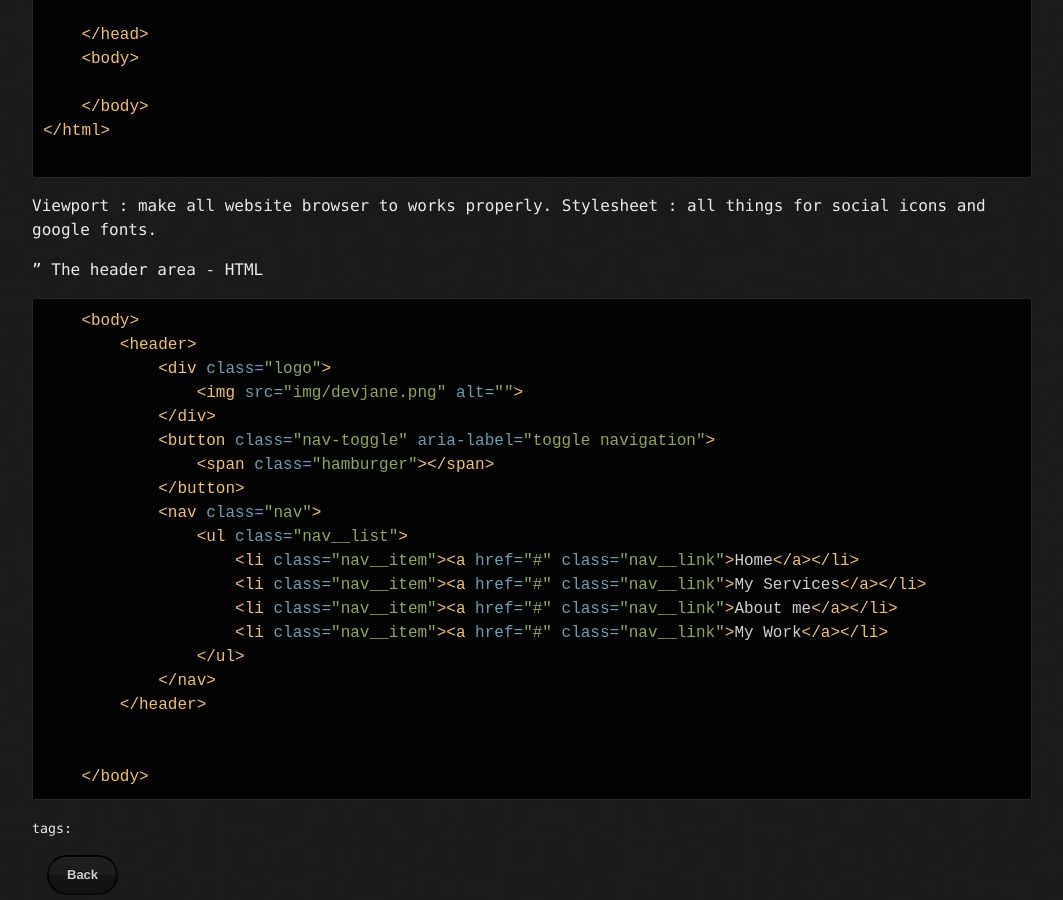
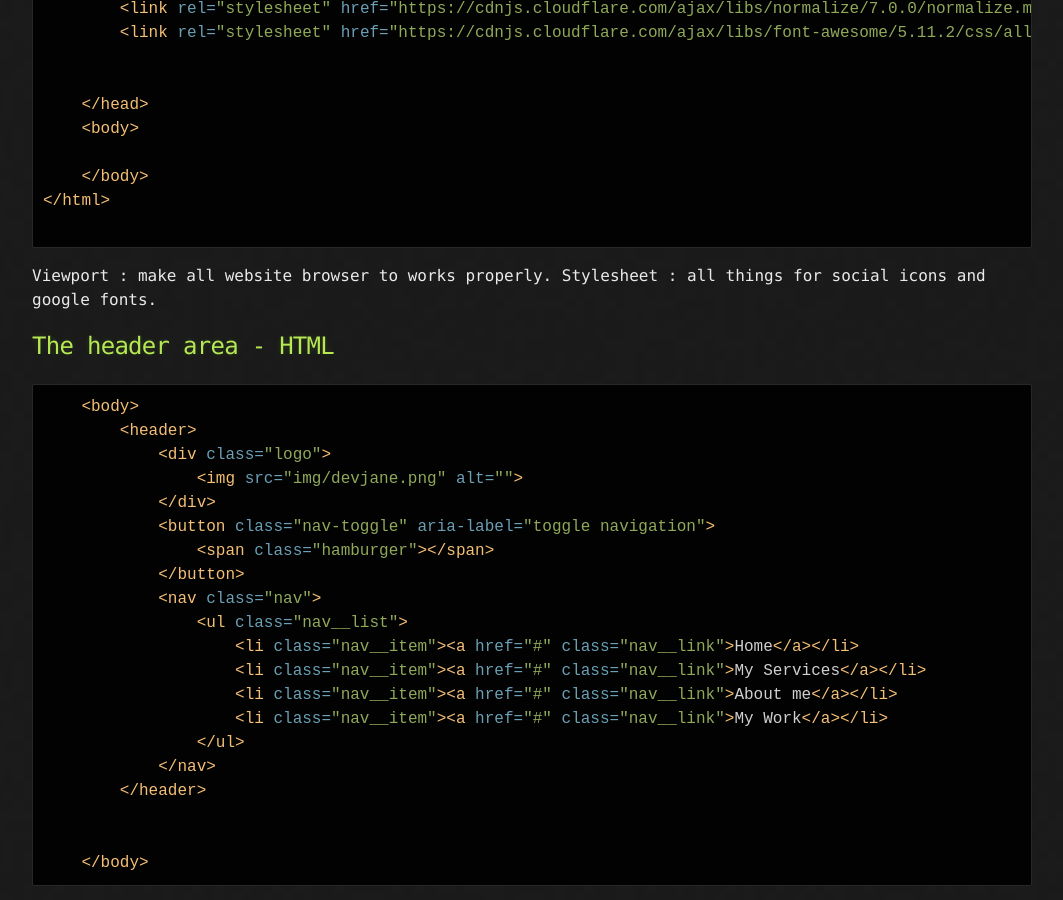
Before and after one commit to staytuned4/staytuned4.github.io, a Jekyll site: the page built from _posts/2020-02-25-electron.md, in a window 1280 px wide and 900 px high, scrolled down 714 px. Shown: the whole window, without its empty margins (108-1171 px from the left). Built offline with Jekyll 4.4.1, drawn with Linux system fonts in a browser that asks for light colours; nearby versions of some CDN libraries.

Commit message:
Add files via upload

````diff
--- a/_posts/2020-02-25-electron.md
+++ b/_posts/2020-02-25-electron.md
@@ -1,7 +1,7 @@
 ---
 layout: post
 ---
-ELECTRON (développer des applications web en HTML, CSS, JS) – Fully Responsive
+# ELECTRON (développer des applications web en HTML, CSS, JS) – Fully Responsive
 
 HTML, CSS, Javascript, Jekyll
 freecodecamp.org
@@ -34,7 +34,7 @@
 Viewport : make all website browser to works properly.
 Stylesheet : all things for social icons and google fonts.
 
-" The header area - HTML
+## The header area - HTML
 
 ```html
     <body>
````
